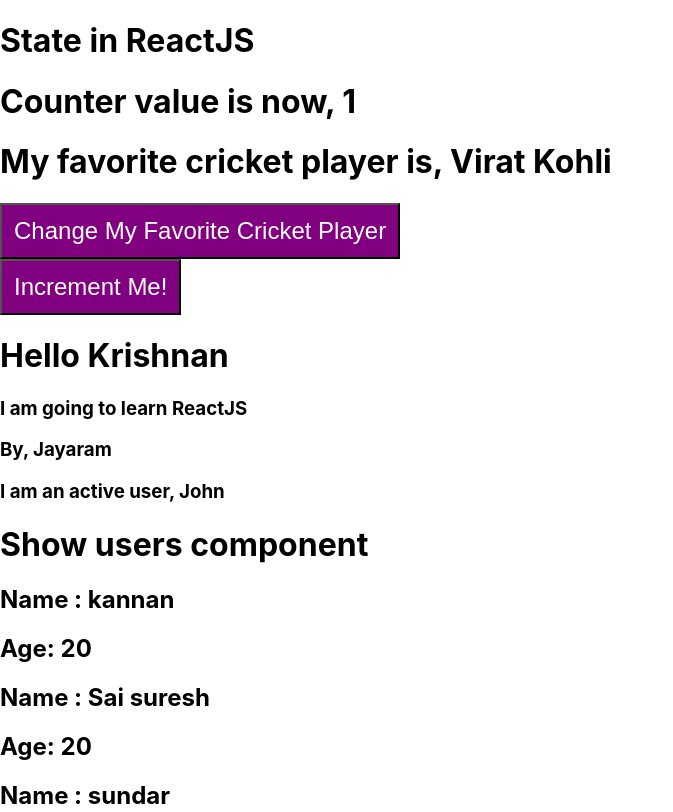
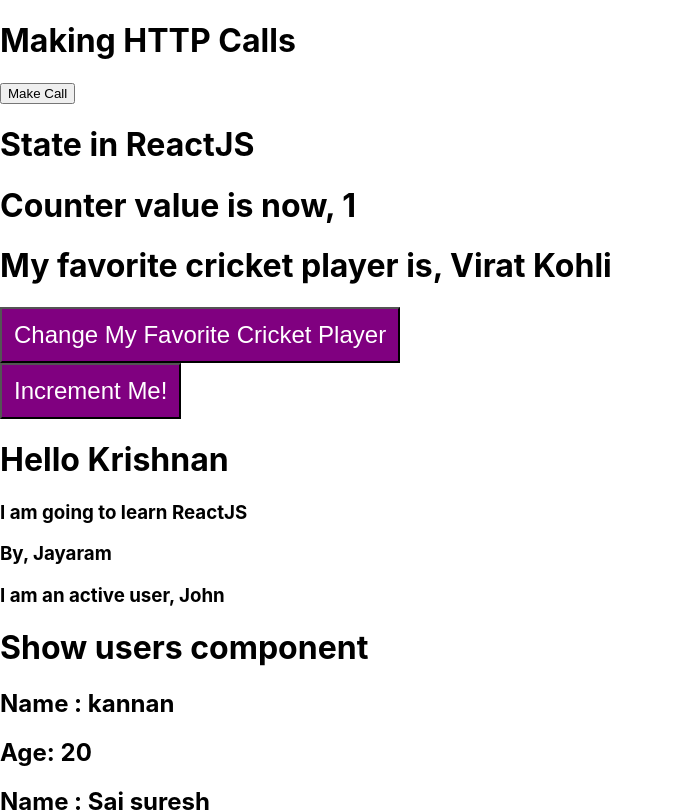
Before and after one commit to KannanPalani57/react-learning-from-ground, a React (Create React App) app: page / in a window 1280 px wide. Shown: the top 812 px of the page, without its empty margins (0-673 px from the left). Built offline with nearby package versions, Linux system fonts and the light colour scheme.

Commit message:
making api calls

```diff
--- a/package.json
+++ b/package.json
@@ -6,6 +6,7 @@
     "@testing-library/jest-dom": "^5.11.8",
     "@testing-library/react": "^11.2.2",
     "@testing-library/user-event": "^12.6.0",
+    "axios": "^0.24.0",
     "react": "^17.0.1",
     "react-dom": "^17.0.1",
     "react-scripts": "4.0.1",
--- a/src/App.js
+++ b/src/App.js
@@ -1,5 +1,6 @@
 import React, { Component } from 'react'
 import ShowUsers from './ShowUsers'
+import MakingHTTPCalls from './components/MakingHTTPCalls'
 
 class App extends Component {
   constructor(props) {
@@ -55,6 +56,7 @@ class App extends Component {
     ]
     return (
       <div>
+        <MakingHTTPCalls />
         <h1>State in ReactJS</h1>
         <h1>Counter value is now, {this.state.counter}</h1>
         <h1>My favorite cricket player is, {this.state.playerName}</h1>{' '}
@@ -86,7 +88,7 @@ class App extends Component {
         {isActive && <h3>I am an active user, {activeUser}</h3>}
         <ShowUsers
           userslist={users}
-          str='String fkjkjds'
+          str="String fkjkjds"
           num={5}
           isActive={false}
         />
--- /dev/null
+++ b/src/components/MakingHTTPCalls.js
@@ -0,0 +1,43 @@
+import React from 'react'
+import axios from 'axios'
+
+class MakingHTTPCalls extends React.Component {
+  constructor(props) {
+    super(props)
+    this.state = {
+      users: []
+    }
+    this.makeCall = this.makeCall.bind(this)
+  }
+
+  async makeCall() {
+    await axios
+      .get('https://jsonplaceholder.typicode.com/users')
+      .then((res) => {
+        this.setState({
+          users: res.data
+        })
+      })
+  }
+  render() {
+    return (
+      <div>
+        <h1>Making HTTP Calls</h1>
+        <button onClick={this.makeCall}>Make Call</button>
+        {this.state.users &&
+          this.state.users.map((item) => {
+            return (
+              <div>
+                <h1>User: {item.id}</h1>
+                <p>Name: {item.name}</p>
+                <p>Phone: {item.phone}</p>
+                <p>email: {item.email}</p>
+              </div>
+            )
+          })}
+      </div>
+    )
+  }
+}
+
+export default MakingHTTPCalls
```
Also changed, not shown: 2 other files (tests, documents, lock files or other folders).
